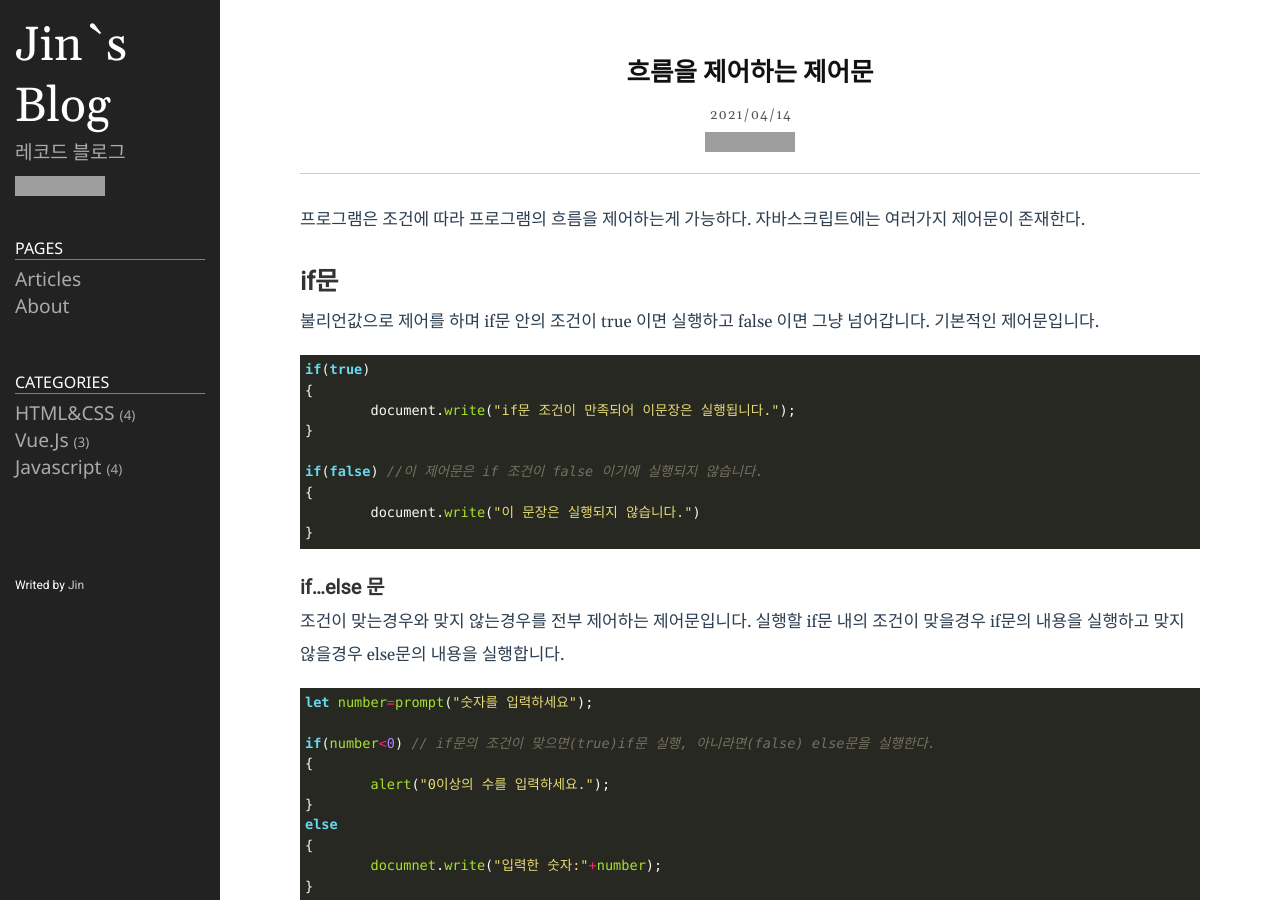
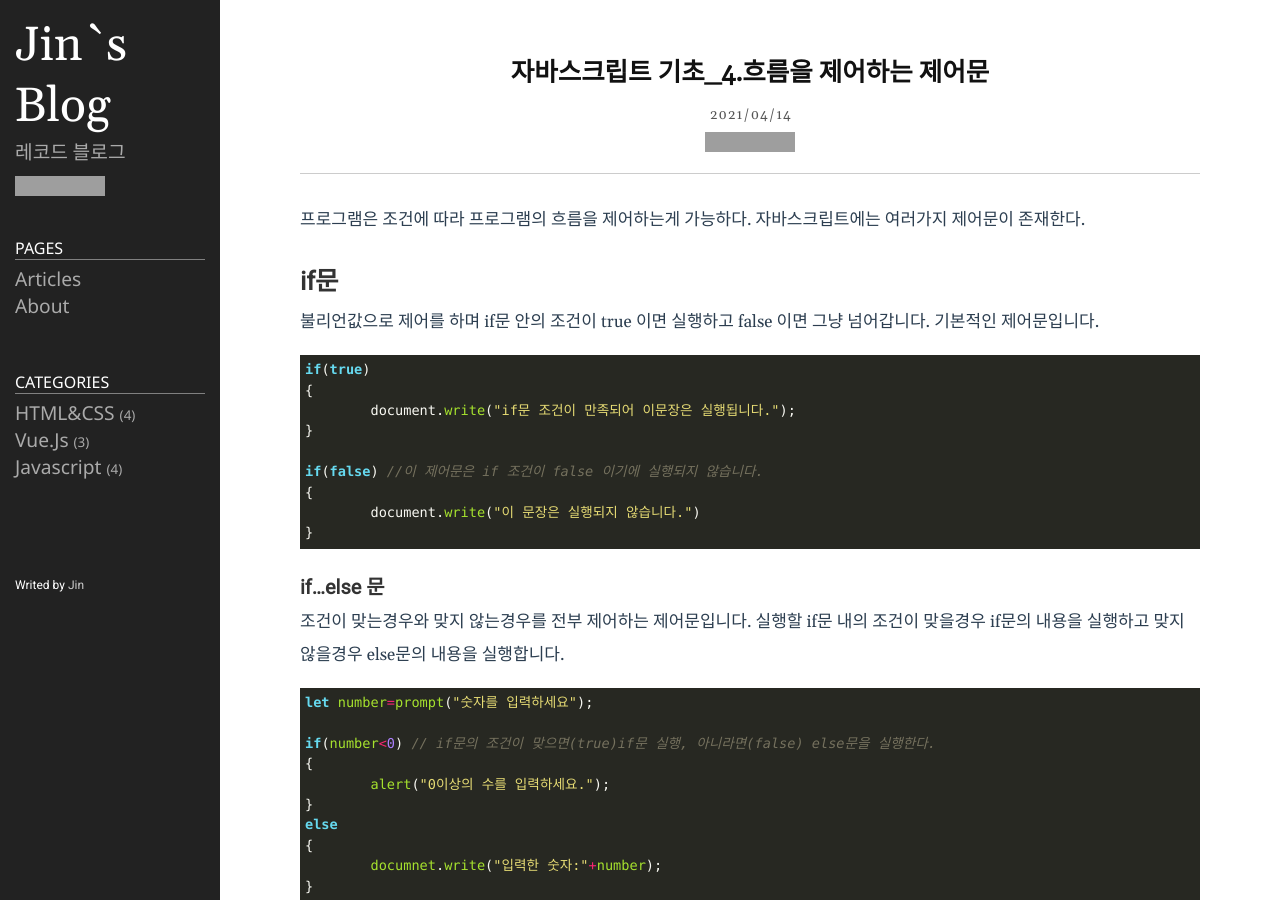
Before and after one commit to 0626na/0626na.github.io, a Jekyll site: the page built from _posts/javascript/2021-04-14-자바스크립트 기초-4. 흐름을 제어하는 제어문.md, in a window 1280 px wide and 900 px high. Built offline with Jekyll 4.4.1, drawn with Linux system fonts in a browser that asks for light colours; grey boxes are pictures that could not be loaded.

Commit message:
Update 2021-04-14-자바스크립트 기초-4. 흐름을 제어하는 제어문.md

```diff
--- a/_posts/javascript/2021-04-14-자바스크립트 기초-4. 흐름을 제어하는 제어문.md
+++ b/_posts/javascript/2021-04-14-자바스크립트 기초-4. 흐름을 제어하는 제어문.md
@@ -1,6 +1,6 @@
 ---
 layout: post
-title: 흐름을 제어하는 제어문
+title: 자바스크립트 기초_4.흐름을 제어하는 제어문
 category: javascript
 date: 2021-04-14
 published: true
```
